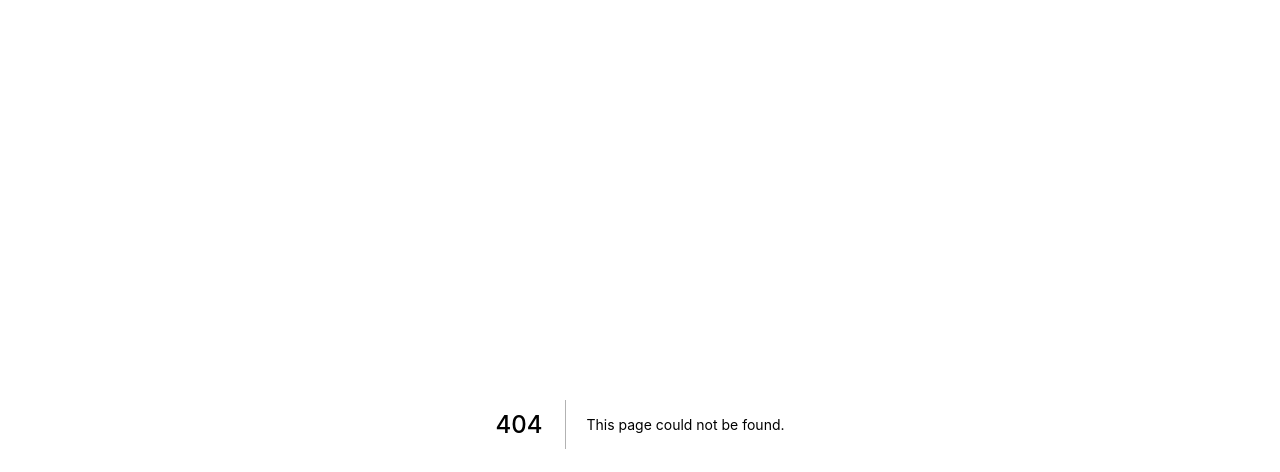
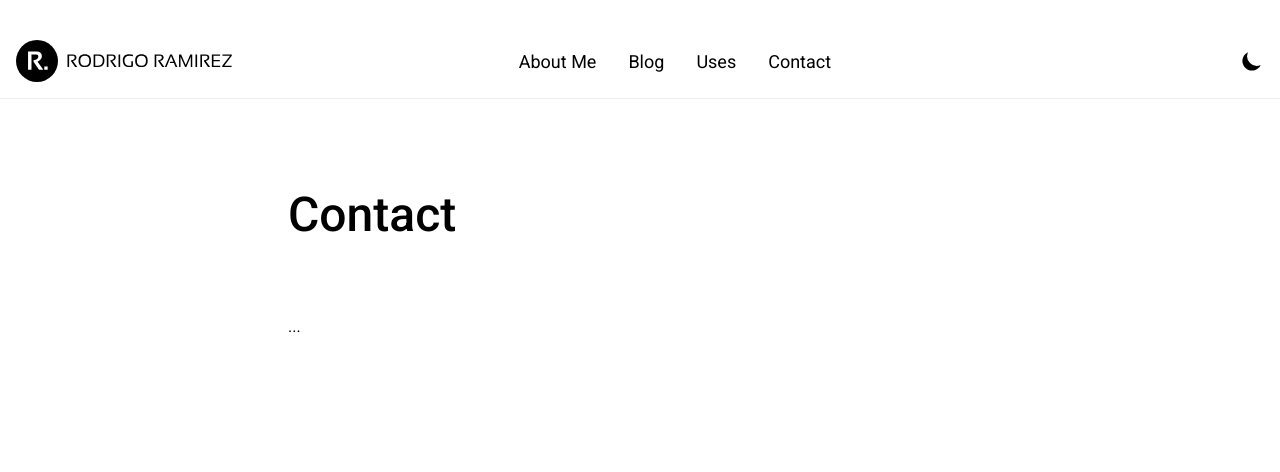
Before and after one commit to xpromx/xpromx.me, a Next.js app: page /contact in a window 1280 px wide. Before the commit this address had no page. Shown: the top 472 px of the page. Built offline with nearby package versions, Linux system fonts and the light colour scheme; some icons are missing.

Commit message:
feat(pages/*): create empty pages

```diff
--- /dev/null
+++ b/src/pages/about.tsx
@@ -0,0 +1,15 @@
+import React, { FC } from "react";
+import { Layout, Title } from "@components";
+
+const Page: FC = () => {
+  return (
+    <Layout title="About">
+      <Layout.Main>
+        <Title>About</Title>
+        ...
+      </Layout.Main>
+    </Layout>
+  );
+};
+
+export default Page;
--- /dev/null
+++ b/src/pages/contact.tsx
@@ -0,0 +1,15 @@
+import React, { FC } from "react";
+import { Layout, Title } from "@components";
+
+const Page: FC = () => {
+  return (
+    <Layout title="Contact">
+      <Layout.Main>
+        <Title>Contact</Title>
+        ...
+      </Layout.Main>
+    </Layout>
+  );
+};
+
+export default Page;
--- /dev/null
+++ b/src/pages/uses.tsx
@@ -0,0 +1,15 @@
+import React, { FC } from "react";
+import { Layout, Title } from "@components";
+
+const Page: FC = () => {
+  return (
+    <Layout title="Uses">
+      <Layout.Main>
+        <Title>Uses</Title>
+        ...
+      </Layout.Main>
+    </Layout>
+  );
+};
+
+export default Page;
```
